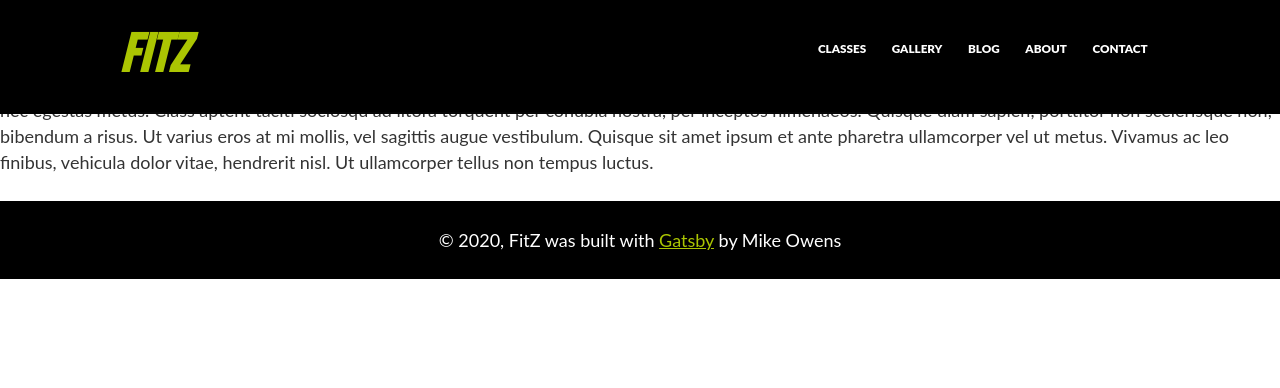
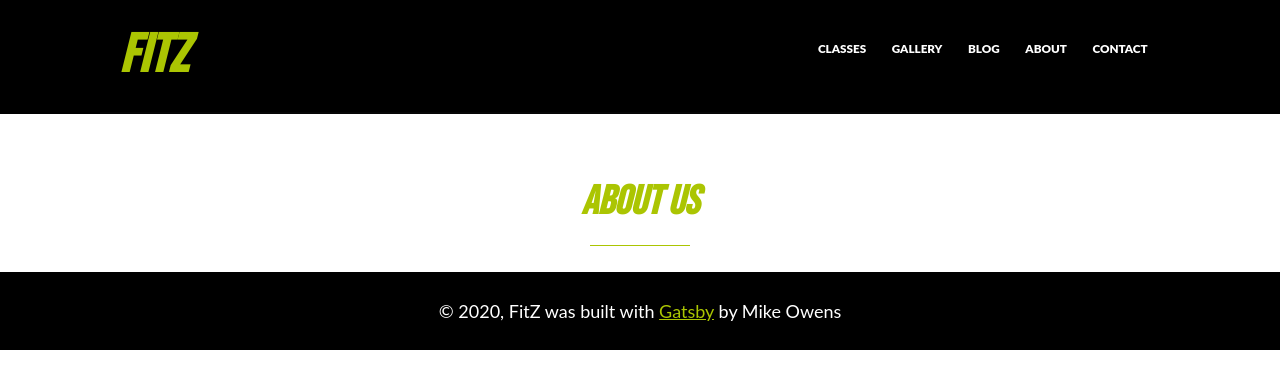
Before and after one commit to mowens86/fitness_crunch, a Gatsby site: page /about in a window 1280 px wide. Built offline with nearby package versions, Linux system fonts and the light colour scheme; Gatsby itself is replaced by a stand-in of ours.

```diff
--- /dev/null
+++ b/src/components/about/about.js
@@ -0,0 +1,21 @@
+import React from 'react'
+import aboutStyle from "./about.module.css"
+
+const About = () => {
+
+      return (
+      <section className={aboutStyle.aboutBG}>
+        <div className={aboutStyle.aboutMaxWidth}>
+
+            <div className={aboutStyle.aboutWrapper}>
+            <h1 className={aboutStyle.aboutH1}>About Us</h1>
+
+
+          </div>
+
+        </div>
+      </section>
+        )
+      }
+
+      export default About
--- /dev/null
+++ b/src/components/about/about.module.css
@@ -0,0 +1,30 @@
+.aboutBG {
+    background-color: #fff;
+    padding-top: 10rem;
+}
+
+.aboutMaxWidth {
+    margin: 0 auto;
+    max-width: 1080px;
+}
+
+.aboutH1,
+.aboutH3,
+.aboutH4 {
+    color: #ABC502;
+    font-style: italic;
+}
+
+.aboutH1::after {
+    content: '';
+    display: block;
+    width: 100px;
+    height: 1px;
+    background-color: #ABC502;
+    margin: 0 auto;
+    margin-top: 20px;
+}
+
+.aboutH1 {
+    text-align: center;
+}
--- a/src/components/blog/blog.js
+++ b/src/components/blog/blog.js
@@ -13,7 +13,7 @@ const Blog = () => {
             publishedDate(formatString:"MMMM Do, YYYY")
           }
         }
-      }
+      },
     }
   `);
 
@@ -26,6 +26,7 @@ const Blog = () => {
 
             <div className={blogStyle.blogGrid}>
               <ol className={blogStyle.blogPosts}>
+
                 {data.allContentfulBlogPost.edges.map((edge) => {
                   return (
                     <li className={blogStyle.blogPost}>
@@ -36,6 +37,7 @@ const Blog = () => {
                     </li>
                   )
                 })}
+
               </ol>
             </div>
 
@@ -46,4 +48,4 @@ const Blog = () => {
       )
     }
 
-      export default Blog
+    export default Blog
--- a/src/components/blog/blog.module.css
+++ b/src/components/blog/blog.module.css
@@ -43,7 +43,7 @@
 }
 
 .blogPost {
-    margin: 1.5rem 0;
+    margin: 1.5rem 1rem;
 }
 
 .blogPost > a {
@@ -62,5 +62,5 @@
 }
 
 .blogGrid {
-    margin-top: 3rem;
+    margin: 3rem 0;
 }
--- a/src/pages/about.js
+++ b/src/pages/about.js
@@ -1,15 +1,13 @@
 import React from 'react'
 import Layout from "../components/layout"
 import SEO from "../components/seo"
+import About from "../components/about/about"
 
 const AboutPage = () => {
     return (
         <Layout>
         <SEO title="FitZ" />
-        <div>
-            <h1>About Us</h1>
-            <p>Lorem ipsum dolor sit amet, consectetur adipiscing elit. Nunc commodo neque eu velit scelerisque, tristique accumsan ex condimentum. Donec vel dapibus neque, nec egestas metus. Class aptent taciti sociosqu ad litora torquent per conubia nostra, per inceptos himenaeos. Quisque diam sapien, porttitor non scelerisque non, bibendum a risus. Ut varius eros at mi mollis, vel sagittis augue vestibulum. Quisque sit amet ipsum et ante pharetra ullamcorper vel ut metus. Vivamus ac leo finibus, vehicula dolor vitae, hendrerit nisl. Ut ullamcorper tellus non tempus luctus.</p>
-        </div>
+        <About/>
         </Layout>
     )
 }
```
Also changed, not shown: src/templates/blogtemplate.js (+7 -2 lines).
